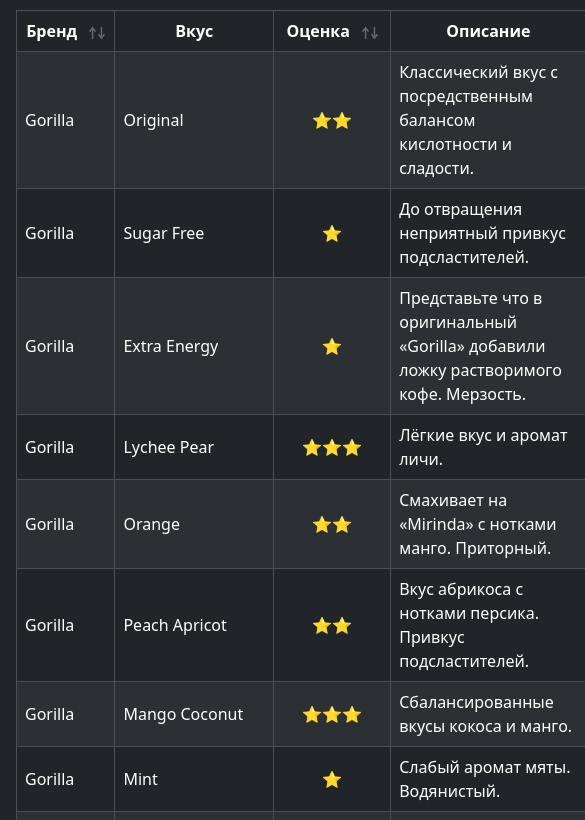
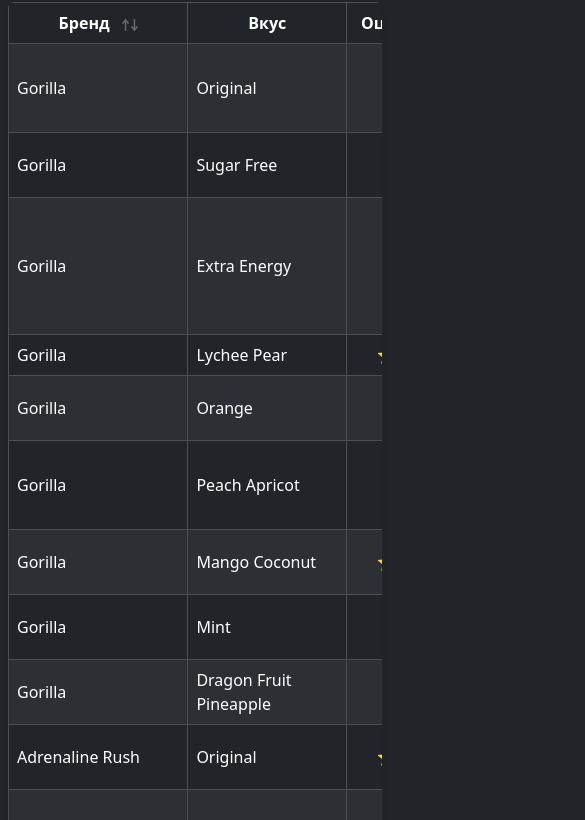
Before and after one commit to JustKappaMan/Energy-Drinks, a website: page src/index.html in a window 390 px wide. Shown: the part 63-883 px from the top of the page, 585 px wide, since content can reach past the window. Drawn offline with Linux system fonts and the light colour scheme.

Commit message:
feat(ui): improve table responsiveness on mobile devices

```diff
--- a/src/index.html
+++ b/src/index.html
@@ -26,17 +26,17 @@
       }
     </style>
   </head>
-  <body class="d-flex flex-column gap-3 m-3">
+  <body class="d-flex flex-column min-vh-100 gap-3 p-2 p-md-4">
     <header>
       <h1 class="text-center">Энергетические напитки</h1>
     </header>
-    <main>
+    <main class="flex-grow-1">
       <noscript>
         <p class="text-center">В твоём браузере отключён JavaScript &#9785;</p>
       </noscript>
       <div id="table-root"></div>
     </main>
-    <footer class="text-center small">
+    <footer class="text-center small mt-auto">
       Автор: <a href="https://github.com/JustKappaMan" target="_blank">JustKappaMan</a>
     </footer>
     <script src="static/js/script.js"></script>
--- a/src/static/js/script.js
+++ b/src/static/js/script.js
@@ -3116,17 +3116,18 @@
     const tableRoot = document.getElementById("table-root");
 
     const html = `
-      <table class="table table-striped table-bordered align-middle">
-        <thead class="text-center">
+      <div class="table-responsive shadow-sm rounded">
+        <table class="table table-striped table-bordered align-middle mb-0">
+          <thead class="text-center text-nowrap">
             <tr>
               <th data-sort="brand" class="sortable-col" role="button" title="Сортировать по бренду">
                 Бренд ${getSortIcon("brand")}
               </th>
               <th>Вкус</th>
-            <th data-sort="rating" class="sortable-col" role="button" style="width: 10%" title="Сортировать по оценке">
+              <th data-sort="rating" class="sortable-col" role="button" title="Сортировать по оценке" style="min-width: 120px;">
                 Оценка ${getSortIcon("rating")}
               </th>
-            <th>Описание</th>
+              <th style="min-width: 250px;">Описание</th>
             </tr>
           </thead>
           <tbody>
@@ -3134,9 +3135,9 @@
               .map(
                 (item) => `
             <tr>
-              <td>${item.brand}</td>
+              <td class="text-nowrap">${item.brand}</td>
               <td>${item.flavor}</td>
-              <td class="text-center">
+              <td class="text-center text-nowrap">
                  <span role="img" aria-label="Оценка: ${item.rating} из 5">${"⭐".repeat(item.rating)}</span>
               </td>
               <td>${item.description}</td>
@@ -3146,6 +3147,7 @@
               .join("")}
           </tbody>
         </table>
+      </div>
     `;
 
     tableRoot.innerHTML = html;
```
Lines whose indentation alone changed are shown as unchanged.
